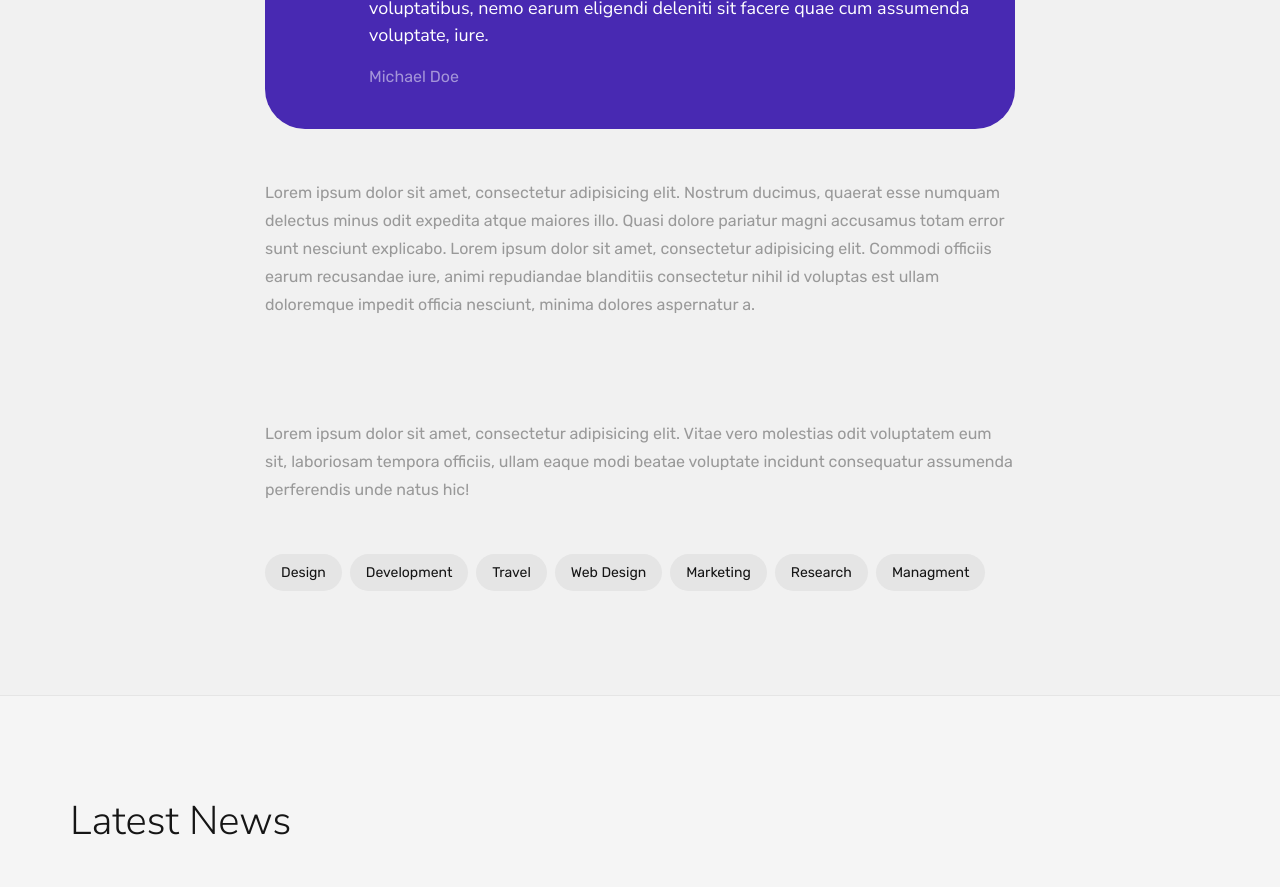
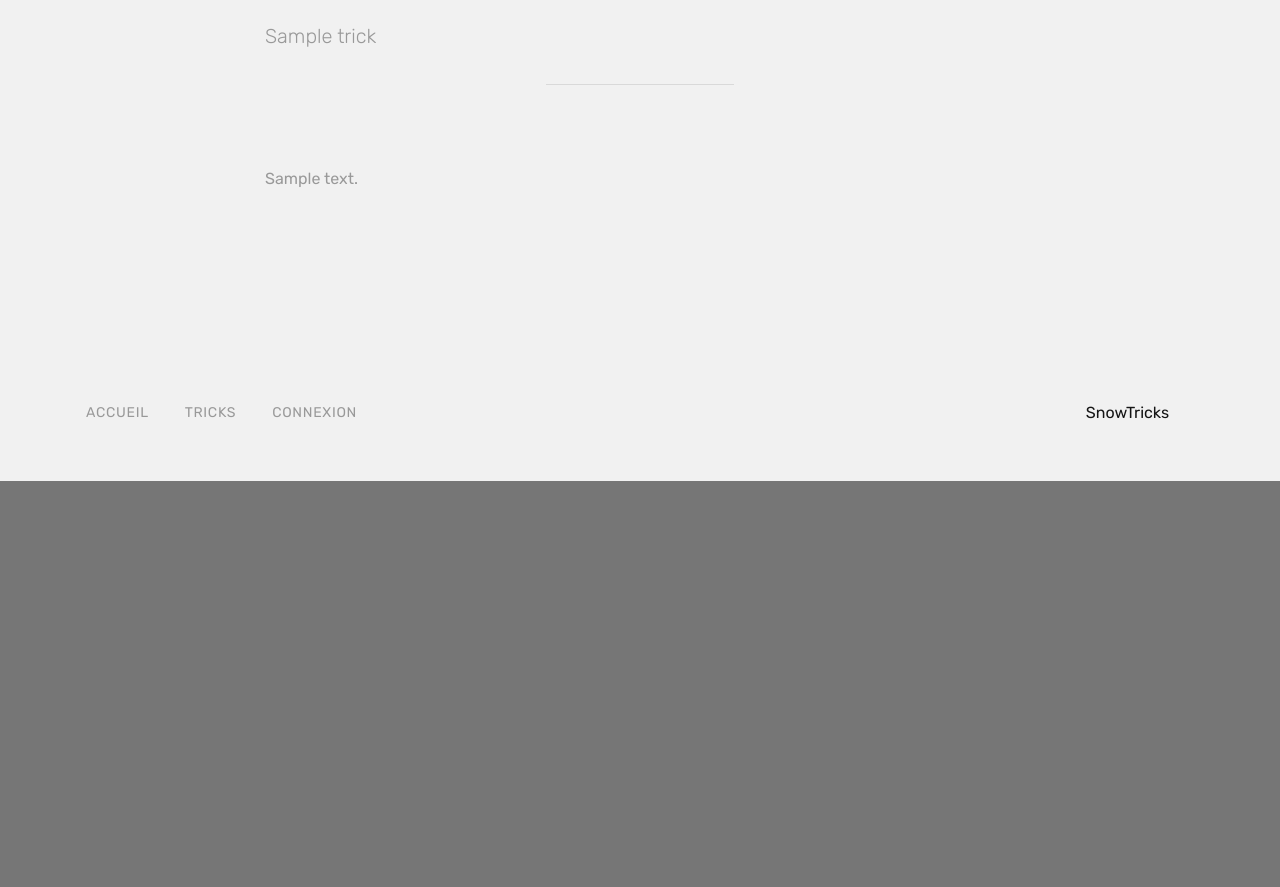
Before and after one commit to BouhlelMohamed/project6, a Symfony app: template SnowTricks/templates/trick/show.html.twig in a window 1280 px wide. Shown: the part 881-1768 px from the top of the page. After the commit the page ends 1362 px from the top, so only its background shows below. Run offline with Twig, Linux system fonts and the light colour scheme; the template is opened without the code that fills it: most values are stand-ins (such as "Sample title", 1, 10 or a date in 2020); form fields are guessed from the names that the template uses; some libraries are stand-ins or nearby versions; some web fonts are replaced.

Commit message:
add one trick

```diff
--- a/SnowTricks/public/css/style.css
+++ b/SnowTricks/public/css/style.css
@@ -4,5 +4,9 @@ body
 }
 .grey__dark
 {
-	color : #a2a2a2 !important;
+	color : #2c2d31 !important;
 }
+.image-one-tick
+{
+	max-height: 500px;
+}
--- a/SnowTricks/src/Controller/TrickController.php
+++ b/SnowTricks/src/Controller/TrickController.php
@@ -64,7 +64,6 @@ class TrickController extends AbstractController
         $form = $this->createForm(CommentType::class);
         $form->handleRequest($request);
 
-        echo "dff";
         if($form->isSubmitted() && $form->isValid())
         {
             $comment->setTrick($trick);
--- a/SnowTricks/src/Entity/Comment.php
+++ b/SnowTricks/src/Entity/Comment.php
@@ -60,7 +60,7 @@ class Comment
         return $this->user;
     }
 
-    public function setUser(?User $user): self
+    public function setUser(string $user)
     {
         $this->user = $user;
 
--- a/SnowTricks/src/Entity/User.php
+++ b/SnowTricks/src/Entity/User.php
@@ -190,4 +190,8 @@ class User implements UserInterface
     {
         return array('ROLE_USER');
     }
+    public function __toString()
+    {
+        return (string) $this->id;
+    }
 }
--- a/SnowTricks/src/Form/CommentType.php
+++ b/SnowTricks/src/Form/CommentType.php
@@ -14,7 +14,7 @@ class CommentType extends AbstractType
     {
         $builder
             ->add('comment')
-            ->add('user_id', HiddenType::class)
+            ->add('user')
         ;
     }
 
--- a/SnowTricks/templates/base.html.twig
+++ b/SnowTricks/templates/base.html.twig
@@ -17,8 +17,6 @@
     <body>
         {% block body %}
             {% block navbar %}
-{#                     {{ dump(app.user) }}
- #}
                 {% include 'base/header.html.twig' %}
             {% endblock %}
             {% block footer %}
--- a/SnowTricks/templates/base/footer.html.twig
+++ b/SnowTricks/templates/base/footer.html.twig
@@ -5,13 +5,13 @@
                 <div class="col-md-5 text-center text-md-left">
                     <ul class="nav">
                     <li class="nav-item">
-                        <a class="nav-link" href="#">Accueil</a>
+                        <a class="nav-link" href="{{ path('home') }}">Accueil</a>
                     </li>
                     <li class="nav-item">
-                        <a class="nav-link" href="#">Tricks</a>
+                        <a class="nav-link" href="{{ path('allTricks') }}">Tricks</a>
                     </li>
                     <li class="nav-item">
-                        <a class="nav-link" href="#">Connexion</a>
+                        <a class="nav-link" href="{{ path('login') }}">Connexion</a>
                     </li>
                     </ul>
                 </div>
--- a/SnowTricks/templates/base/header.html.twig
+++ b/SnowTricks/templates/base/header.html.twig
@@ -2,7 +2,7 @@
 		<header class="header-dark">
 		  <div class="container">
 		    <nav class="navbar navbar-expand-lg navbar-dark">
-		      <a class="navbar-brand" href="../../index.html">
+		      <a class="navbar-brand" href="{{ path('home') }}">
 		        <div class="font-weight-bold grey__dark">SnowTricks</div>
 		      </a>
 		      <button class="navbar-toggler" type="button" data-toggle="collapse" data-target="#navbarSupportedContent" aria-controls="navbarSupportedContent" aria-expanded="false" aria-label="Toggle navigation"><span class="burger"><span></span></span></button>
@@ -23,7 +23,7 @@
 
 		        <ul class="navbar-nav align-items-center mr-0">
 		          <li class="nav-item ">
-		            <a class="nav-link font-weight-bold grey__dark" href="#" id="navbarDropdown-2" role="button" data-toggle="dropdown" aria-haspopup="true" aria-expanded="false">
+		            <a class="nav-link font-weight-bold grey__dark" href="{{ path('login') }}" id="navbarDropdown-2" role="button" data-toggle="dropdown" aria-haspopup="true" aria-expanded="false">
 		              Connexion
 		            </a>
 		          </li>
--- a/SnowTricks/templates/home/base/snow.html.twig
+++ b/SnowTricks/templates/home/base/snow.html.twig
@@ -44,7 +44,7 @@
 					</li>
 					<li class="col-6 col-md-4" data-aos="zoom-in">
 						<figure class="photo equal equal-long">
-						  <a href="../../assets/images/demo/minimal/portfolio-5.jpg"
+						  <a href="images/tricks/japan.png"
 						    style="background-image: url(images/tricks/japan.png);">
 						    <span class="photo-caption">
 						      <span>japan</span>
@@ -54,7 +54,7 @@
 					</li>
 					<li class="col-6 col-md-4" data-aos="zoom-in">
 						<figure class="photo equal">
-						  <a href="../../assets/images/demo/minimal/portfolio-6.jpg"
+						  <a href="images/tricks/nose.jpg"
 						    style="background-image: url(images/tricks/nose.jpg);">
 						    <span class="photo-caption">
 						      <span>nose</span>
@@ -65,7 +65,7 @@
 				</ul>
 				<div class="row" style="margin-top: 5px;">
 					<div class="col">
-						<a href="" class="btn btn-block btn-light btn-lg text-center">
+						<a href="{{ path('allTricks') }}" class="btn btn-block btn-light btn-lg text-center">
 							Voir plus
 						</a>
 					</div>
--- a/SnowTricks/templates/home/index.html.twig
+++ b/SnowTricks/templates/home/index.html.twig
@@ -4,9 +4,9 @@
 
         <!-- navbar -->
         {{ block('navbar') }}
+
         <!-- cover -->
         {% include 'home/base/cover.html.twig' %}
-
 
         <!-- snow -->
         {% include 'home/base/snow.html.twig' %}
--- a/SnowTricks/templates/trick/show.html.twig
+++ b/SnowTricks/templates/trick/show.html.twig
@@ -1,77 +1,87 @@
 {% extends 'base.html.twig' %}
 
 {% block title %}Hello TrickController!{% endblock %}
-
+        {% block stylesheets %}
+            <script src="https://cdnjs.cloudflare.com/ajax/libs/jquery/3.5.1/jquery.js" integrity="sha256-QWo7LDvxbWT2tbbQ97B53yJnYU3WhH/C8ycbRAkjPDc=" crossorigin="anonymous"></script>
+            <link rel="stylesheet" href="https://stackpath.bootstrapcdn.com/bootstrap/4.4.1/css/bootstrap.min.css" integrity="sha384-Vkoo8x4CGsO3+Hhxv8T/Q5PaXtkKtu6ug5TOeNV6gBiFeWPGFN9MuhOf23Q9Ifjh" crossorigin="anonymous">
+            <script src="https://stackpath.bootstrapcdn.com/bootstrap/4.4.1/js/bootstrap.min.js" integrity="sha384-wfSDF2E50Y2D1uUdj0O3uMBJnjuUD4Ih7YwaYd1iqfktj0Uod8GCExl3Og8ifwB6" crossorigin="anonymous"></script>
+            <link href="../css/style.css" rel='stylesheet' type='text/css' />
+            <script src="../js/script.js"></script>
+            <link rel="stylesheet" href="../template_assets/css/vendor.css" />
+            <link rel="stylesheet" href="../template_assets/css/style.css" />
+        {% endblock %}
 {% block body %}
 
     <!-- navbar -->
     {{ block('navbar') }}
 
-      {{ trick.name }}
+{#       {{ trick.name }}
       {% for comment in trick.comments %}
         {{ comment.comment }}
       {% endfor %}
-      {% set userId = app.user.id %}
       {{ form_start(commentForm) }}
         {{ form_row(commentForm.comment, {'attr': {'placeholder':'Votre commentaire'}} ) }}
-        {{ form_row(commentForm.user_id, {'attr': {'value':userId }} ) }}
+        {{ form_row(commentForm.user, {'attr': {'value': app.user.id }} ) }}
         <button>envoyer</button>
       {{ form_end(commentForm) }}
       {% for image in trick.images %}
         {{ image.name }}
       {% endfor %}
-      {{ dump(trick )}}
+      {{ dump(trick )}} #}
+          <!-- cover -->
+    <section class="p-0">
+      <div class="swiper-container text-white"
+        data-top-top="transform: translateY(0px);"
+        data-top-bottom="transform: translateY(250px);">
+        <div class="swiper-wrapper">
+          <div class="swiper-slide vh-100">
+            <div class="image image-overlay image-zoom" style="background-image: url(../images/slider/293266.jpg)"></div>
+            <div class="caption">
+              <div class="container">
+                <div class="row align-items-center vh-100">
+                  <div class="col-md-8" data-swiper-parallax-y="-250%">
+                    <h1 class="display-2">{{ trick.name }}</h1>
+                  </div>
+                </div>
+              </div>
+            </div>
+          </div>
+          <div class="swiper-footer mb-5">
+            <div class="container-fluid">
+              <div class="row">
+                <div class="col text-center">
+                  <div class="mouse"></div>
+                </div>
+              </div>
+            </div>
+          </div>
+        </div>
+      </div>
+    </section>
+    <!-- / cover -->
+
     <section>
       <div class="container">
         <div class="row justify-content-center">
           <div class="col-md-10 col-lg-8">
-            <p class="lead">Lorem ipsum dolor sit amet, consectetur adipisicing elit. Accusantium fugiat harum ex dolor ea ut commodi iste, cupiditate libero magnam alias numquam natus ipsum sint accusamus eligendi laboriosam consequuntur tenetur.</p>
+            <p class="lead">{{ trick.name }}</p>
             <hr class="w-25">
-            <p>Lorem ipsum dolor sit amet, consectetur adipisicing elit. Nostrum ducimus, quaerat esse numquam delectus minus odit expedita atque maiores illo. Quasi dolore pariatur magni accusamus totam error sunt nesciunt explicabo.
-            Lorem ipsum dolor sit amet, consectetur adipisicing elit. Commodi officiis earum recusandae iure, animi repudiandae blanditiis consectetur nihil id voluptas est ullam doloremque impedit officia nesciunt, minima dolores aspernatur a.</p>
-          </div>
-        </div>
-        <div class="row justify-content-center">
-          <div class="col-md-10 col-lg-8 text-white">
-            <blockquote class="blockquote blockquote-2 bg-primary">
-              <p>Lorem ipsum dolor sit amet, consectetur adipisicing elit. Sed cupiditate exercitationem quisquam. Saepe, dolor illum amet voluptatem modi voluptatibus, nemo earum eligendi deleniti sit facere quae cum assumenda voluptate, iure.</p>
-              <footer class="blockquote-footer">Michael Doe</footer>
-            </blockquote>
           </div>
         </div>
         <div class="row justify-content-center">
           <div class="col-md-10 col-lg-8">
-            <p>Lorem ipsum dolor sit amet, consectetur adipisicing elit. Nostrum ducimus, quaerat esse numquam delectus minus odit expedita atque maiores illo. Quasi dolore pariatur magni accusamus totam error sunt nesciunt explicabo.
-            Lorem ipsum dolor sit amet, consectetur adipisicing elit. Commodi officiis earum recusandae iure, animi repudiandae blanditiis consectetur nihil id voluptas est ullam doloremque impedit officia nesciunt, minima dolores aspernatur a.</p>
+            <p>{{ trick.description }}</p>
           </div>
         </div>
         <div class="row justify-content-center">
-          <div class="col-md-12 col-lg-10">
+          <div class="col-md-12 col-lg-10 image-one-tick">
             <div class="owl-carousel owl-carousel-single" data-dots="true" data-nav="true" data-autoplay="true">
+               {% for image in trick.images %}
+
               <figure class="photo">
-                <img src="../../assets/images/demo/coworking/coworking-1.jpg" alt="Image">
+                <img src="../images/tricks/{{ image.name }}" alt="Image">
               </figure>
-              <figure class="photo">
-                <img src="../../assets/images/demo/coworking/coworking-2.jpg" alt="Image">
-              </figure>
-            </div>
-          </div>
-        </div>
-        <div class="row justify-content-center">
-          <div class="col-md-10 col-lg-8">
-            <p>Lorem ipsum dolor sit amet, consectetur adipisicing elit. Vitae vero molestias odit voluptatem eum sit, laboriosam tempora officiis, ullam eaque modi beatae voluptate incidunt consequatur assumenda perferendis unde natus hic!</p>
-          </div>
-        </div>
-        <div class="row justify-content-center">
-          <div class="col-md-10 col-lg-8">
-            <div class="tag-cloud">
-              <a href="">Design</a>
-              <a href="">Development</a>
-              <a href="">Travel</a>
-              <a href="">Web Design</a>
-              <a href="">Marketing</a>
-              <a href="">Research</a>
-              <a href="">Managment</a>
+                {% endfor %}
             </div>
           </div>
         </div>
@@ -80,69 +90,13 @@
 
 
 
-    <!-- news -->
-    <section class="bg-light separator-top">
-      <div class="container">
-        <div class="row">
-          <div class="col">
-            <h2>Latest News</h2>
-          </div>
-        </div>
-        <div class="row gutter-2">
-          <div class="col-md-6 col-lg-4">
-            <article class="tile">
-              <div class="tile-image" style="background-image: url(../../assets/images/demo/image-square-1.jpg)"></div>
-              <a href="" class="tile-content">
-                <div class="tile-header">
-                  <span class="eyebrow mb-1">Design</span>
-                  <h3>Quick guide on traveling with friends.</h3>
-                </div>
-                <div class="tile-footer">
-                  <button class="btn btn-ico btn-outline-white btn-rounded">
-                    <i class="icon-arrow-right2 fs-20"></i>
-                  </button>
-                </div>
-              </a>
-            </article>
-          </div>
-          <div class="col-md-6 col-lg-4">
-            <article class="tile">
-              <div class="tile-image" style="background-image: url(../../assets/images/demo/image-square-2.jpg)"></div>
-              <a href="" class="tile-content">
-                <div class="tile-header">
-                  <span class="eyebrow mb-1">Design</span>
-                  <h3>Quick guide on traveling with friends.</h3>
-                </div>
-                <div class="tile-footer">
-                  <button class="btn btn-ico btn-outline-white btn-rounded">
-                    <i class="icon-arrow-right2 fs-20"></i>
-                  </button>
-                </div>
-              </a>
-            </article>
-          </div>
-          <div class="col-md-6 col-lg-4">
-            <article class="tile">
-              <div class="tile-image" style="background-image: url(../../assets/images/demo/image-square-3.jpg)"></div>
-              <a href="" class="tile-content">
-                <div class="tile-header">
-                  <span class="eyebrow mb-1">Design</span>
-                  <h3>Quick guide on traveling with friends.</h3>
-                </div>
-                <div class="tile-footer">
-                  <button class="btn btn-ico btn-outline-white btn-rounded">
-                    <i class="icon-arrow-right2 fs-20"></i>
-                  </button>
-                </div>
-              </a>
-            </article>
-          </div>
-        </div>
-      </div>
-    </section>
-    <!-- / news -->
 
 
     <!-- footer -->
     {{ block('footer') }}
 {% endblock %}
+    {% block javascripts %}
+        <script src="../template_assets/js/vendor.js"></script>
+        <script src="../template_assets/js/app.js"></script>
+        <script type="text/javascript" src="../js/jquery.flexisel.js"></script>
+    {% endblock %}
```
Also changed, not shown: SnowTricks/src/Controller/HomeController.php (+4 -4 lines), SnowTricks/templates/trick/index.html.twig (+6 -9 lines).
